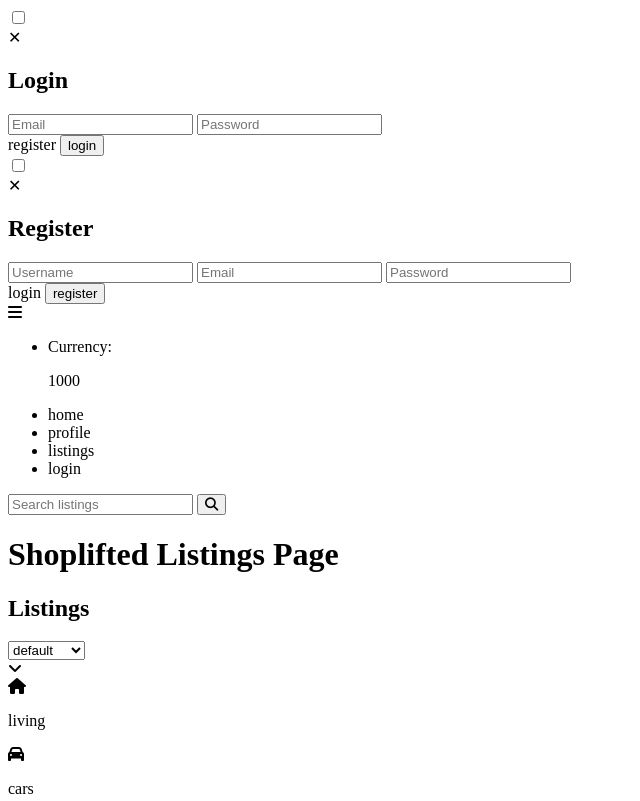
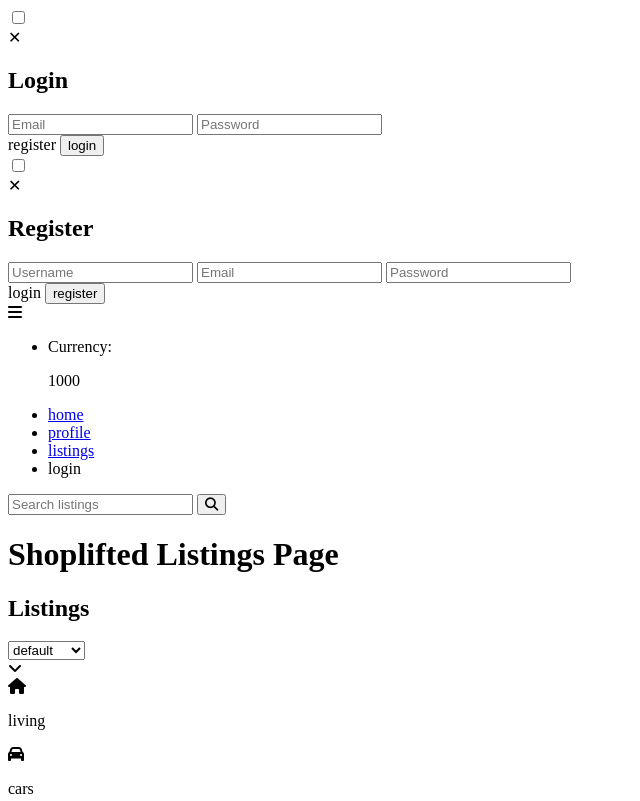
Before and after one commit to Sigvel/shoplifted, a website with bundled scripts: page pages/listing/index.html in a window 1280 px wide. Shown: the top 801 px of the page, without its empty margins (0-640 px from the left). Built offline with nearby package versions, Linux system fonts and the light colour scheme; no server answers.

Commit message:
updated navbar links

```diff
--- a/pages/listing/index.html
+++ b/pages/listing/index.html
@@ -74,10 +74,12 @@
             <p class="">Currency:</p>
             <p class="curr-holdings">1000</p>
           </li>
-          <li href="/index.html" class="hover:text-sky-blue cursor-pointer">home</li>
-          <li href="/pages/profile/index.html" class="hover:text-sky-blue cursor-pointer">profile</li>
-          <li href="/pages/listing/index.html" class="hover:text-sky-blue cursor-pointer">listings</li>
-          <li class="hover:text-sky-blue"><label class="cursor-pointer" for="login-modal">login</label></li>
+          <li class="hover:text-sky-blue cursor-pointer"><a href="/index.html">home</a></li>
+          <li class="hover:text-sky-blue cursor-pointer"><a href="/pages/profile/index.html">profile</a></li>
+          <li class="hover:text-sky-blue cursor-pointer"><a href="/pages/listing/index.html">listings</a></li>
+          <li class="hover:text-sky-blue">
+            <label class="cursor-pointer" for="login-modal"><a>login</a></label>
+          </li>
         </ul>
         <form class="mt-3 mb-2 flex justify-center md:mr-4">
           <label class="mr-2">
```
